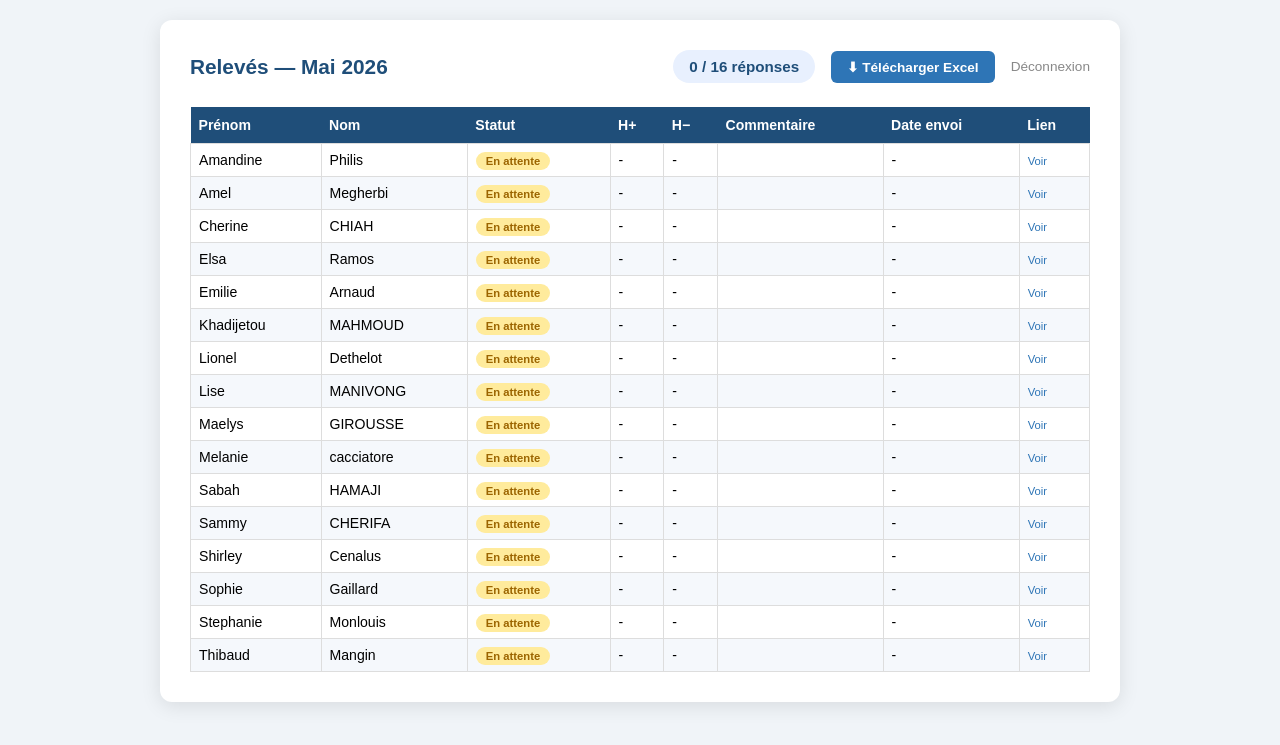
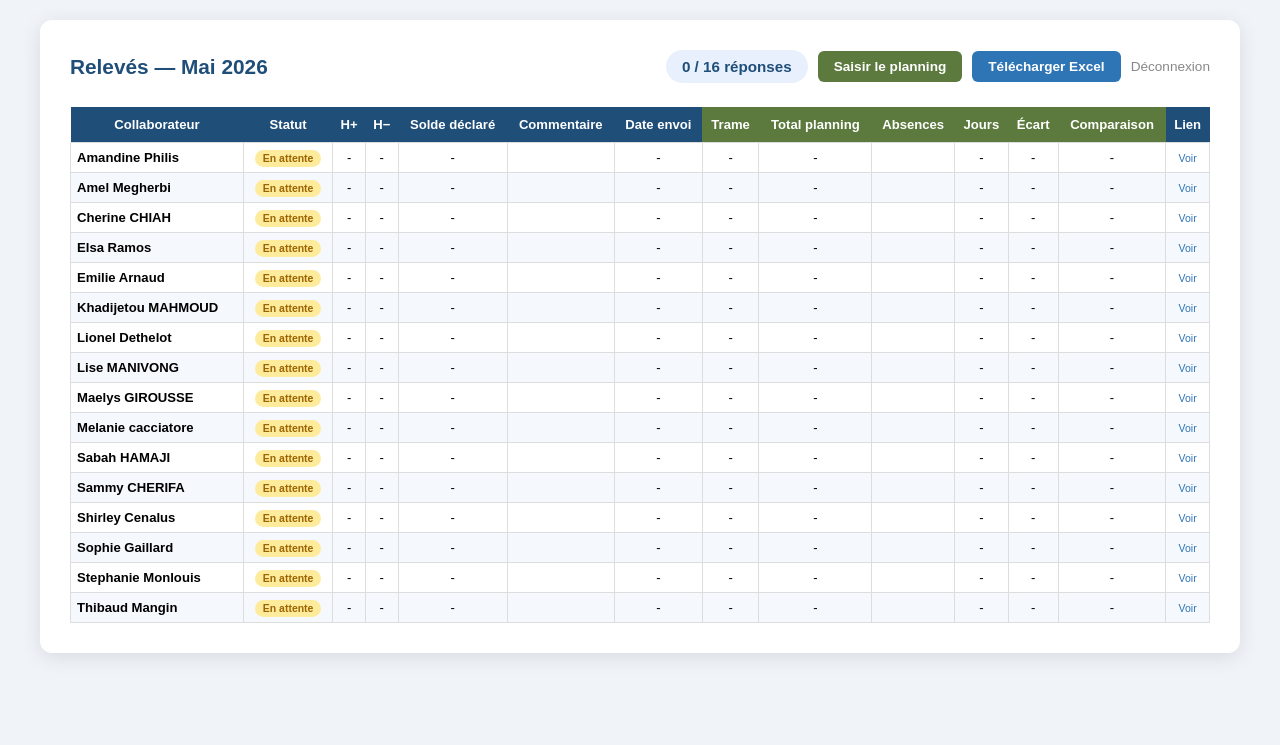
Before and after one commit to pharmanantu-bit/botRh, a Flask app: page /admin in a window 1280 px wide. Shown: the top 745 px of the page. Run offline with Flask 3, Linux system fonts and the light colour scheme; the visitor is signed in with stand-in values (Sample User, id 1).

Commit message:
Ajout saisie planning + comparaison admin

```diff
--- a/app.py
+++ b/app.py
@@ -111,6 +111,31 @@ def envoyer():
     )
 
 
+def planning_file():
+    mois = datetime.now().month
+    annee = datetime.now().year
+    return f"planning_{mois}_{annee}.json"
+
+def charger_planning():
+    f = planning_file()
+    if os.path.exists(f):
+        with open(f, encoding="utf-8") as fp:
+            return json.load(fp)
+    return {}
+
+def sauvegarder_planning(data):
+    with open(planning_file(), "w", encoding="utf-8") as fp:
+        json.dump(data, fp, ensure_ascii=False, indent=2)
+
+def hm_to_float(s):
+    s = s.strip().replace("min", "").replace(" ", "")
+    if "h" in s:
+        parts = s.split("h")
+        h = float(parts[0] or 0)
+        m = float(parts[1] or 0) if len(parts) > 1 else 0
+        return round(h + m / 60, 2)
+    return 0.0
+
 def charger_employes():
     employes = []
     if os.path.exists(EMPLOYEES_FILE):
@@ -135,6 +160,7 @@ def admin():
 
     reponses = charger_reponses()
     employes = charger_employes()
+    planning = charger_planning()
     mois = datetime.now().month
     annee = datetime.now().year
 
@@ -142,6 +168,25 @@ def admin():
     for emp in employes:
         token = generer_token(emp["prenom"], emp["email"])
         reponse = reponses.get(token)
+        plan = planning.get(emp["prenom"], {})
+        plan_total = plan.get("total", None)
+
+        if reponse:
+            solde = round(reponse["heures_plus"] - reponse["heures_moins"], 2)
+            if plan_total is not None:
+                ecart = round(solde - plan_total, 2)
+                if abs(ecart) <= 0.5:
+                    statut_comp = "OK"
+                else:
+                    statut_comp = "A VERIFIER"
+            else:
+                ecart = None
+                statut_comp = None
+        else:
+            solde = None
+            ecart = None
+            statut_comp = None
+
         resultats.append({
             "prenom": emp["prenom"],
             "nom": emp["nom"],
@@ -149,14 +194,54 @@ def admin():
             "repondu": reponse is not None,
             "heures_plus": reponse["heures_plus"] if reponse else "-",
             "heures_moins": reponse["heures_moins"] if reponse else "-",
+            "solde": solde if solde is not None else "-",
             "commentaire": reponse.get("commentaire", "") if reponse else "",
             "date": reponse["date"] if reponse else "-",
+            "plan_trame": plan.get("trame", "-"),
+            "plan_total": plan_total if plan_total is not None else "-",
+            "plan_absences": plan.get("absences", ""),
+            "plan_jours": plan.get("jours", "-"),
+            "ecart": ecart if ecart is not None else "-",
+            "statut_comp": statut_comp,
             "lien": f"/releve?token={token}&prenom={emp['prenom']}",
         })
 
     repondus = sum(1 for r in resultats if r["repondu"])
+    a_planifier = charger_planning() != {}
     return render_template("admin.html", resultats=resultats, repondus=repondus,
-                           total=len(resultats), mois_annee=f"{MOIS_FR[mois]} {annee}")
+                           total=len(resultats), mois_annee=f"{MOIS_FR[mois]} {annee}",
+                           a_planifier=a_planifier)
+
+
+@app.route("/admin/planning", methods=["GET", "POST"])
+def admin_planning():
+    if not session.get("admin"):
+        return redirect(url_for("admin"))
+
+    employes = charger_employes()
+    planning = charger_planning()
+    mois = datetime.now().month
+    annee = datetime.now().year
+
+    if request.method == "POST":
+        nouveau = {}
+        for emp in employes:
+            p = emp["prenom"]
+            trame = request.form.get(f"trame_{p}", "").strip()
+            total = request.form.get(f"total_{p}", "").strip()
+            absences = request.form.get(f"absences_{p}", "").strip()
+            jours = request.form.get(f"jours_{p}", "").strip()
+            nouveau[p] = {
+                "trame": hm_to_float(trame) if trame else 0,
+                "total": hm_to_float(total) if total else 0,
+                "absences": absences,
+                "jours": int(jours) if jours.isdigit() else 0,
+            }
+        sauvegarder_planning(nouveau)
+        return redirect(url_for("admin"))
+
+    return render_template("admin_planning.html", employes=employes, planning=planning,
+                           mois_annee=f"{MOIS_FR[mois]} {annee}")
 
 
 @app.route("/admin/logout")
--- a/templates/admin.html
+++ b/templates/admin.html
@@ -7,31 +7,40 @@
   <style>
     * { box-sizing: border-box; margin: 0; padding: 0; }
     body { font-family: Arial, sans-serif; background: #f0f4f8; padding: 20px; }
-    .carte { background: white; border-radius: 12px; box-shadow: 0 4px 20px rgba(0,0,0,0.1); padding: 30px; max-width: 960px; margin: 0 auto; }
+    .carte { background: white; border-radius: 12px; box-shadow: 0 4px 20px rgba(0,0,0,0.1); padding: 30px; max-width: 1200px; margin: 0 auto; }
     .entete { display: flex; justify-content: space-between; align-items: center; margin-bottom: 24px; flex-wrap: wrap; gap: 10px; }
     h1 { color: #1F4E79; font-size: 1.3em; }
+    .actions { display: flex; gap: 10px; align-items: center; flex-wrap: wrap; }
     .compteur { background: #e8f0fe; color: #1F4E79; padding: 8px 16px; border-radius: 20px; font-weight: bold; font-size: 0.95em; }
     .btn-export { background: #2E75B6; color: white; padding: 8px 16px; border-radius: 6px; font-size: 0.85em; text-decoration: none; font-weight: bold; }
     .btn-export:hover { background: #1F4E79; }
+    .btn-planning { background: #5c7a3e; color: white; padding: 8px 16px; border-radius: 6px; font-size: 0.85em; text-decoration: none; font-weight: bold; }
+    .btn-planning:hover { background: #445c2e; }
     .deconnexion { color: #888; font-size: 0.85em; text-decoration: none; }
     .deconnexion:hover { color: #333; }
-    table { width: 100%; border-collapse: collapse; font-size: 0.88em; }
-    th { background: #1F4E79; color: white; padding: 10px 8px; text-align: left; }
+    table { width: 100%; border-collapse: collapse; font-size: 0.82em; }
+    th { background: #1F4E79; color: white; padding: 10px 6px; text-align: center; white-space: nowrap; }
+    .th-planning { background: #5c7a3e; }
     tr:nth-child(even) td { background: #f5f8fc; }
-    td { padding: 8px; border: 1px solid #ddd; vertical-align: middle; }
-    .badge-ok { background: #C6EFCE; color: #276221; padding: 3px 10px; border-radius: 12px; font-weight: bold; font-size: 0.8em; }
-    .badge-attente { background: #FFEB9C; color: #9C6500; padding: 3px 10px; border-radius: 12px; font-weight: bold; font-size: 0.8em; }
+    td { padding: 7px 6px; border: 1px solid #ddd; vertical-align: middle; text-align: center; }
+    td.nom { text-align: left; font-weight: bold; }
+    .badge-ok { background: #C6EFCE; color: #276221; padding: 3px 8px; border-radius: 12px; font-weight: bold; font-size: 0.8em; }
+    .badge-attente { background: #FFEB9C; color: #9C6500; padding: 3px 8px; border-radius: 12px; font-weight: bold; font-size: 0.8em; }
+    .badge-verif { background: #FFCCCC; color: #9C0006; padding: 3px 8px; border-radius: 12px; font-weight: bold; font-size: 0.8em; }
+    .badge-comp-ok { background: #C6EFCE; color: #276221; padding: 3px 8px; border-radius: 12px; font-weight: bold; font-size: 0.8em; }
     .lien { color: #2E75B6; font-size: 0.8em; text-decoration: none; }
     .lien:hover { text-decoration: underline; }
+    .sep { background: #5c7a3e !important; }
   </style>
 </head>
 <body>
 <div class="carte">
   <div class="entete">
     <h1>Relevés — {{ mois_annee }}</h1>
-    <div style="display:flex; gap:16px; align-items:center;">
+    <div class="actions">
       <span class="compteur">{{ repondus }} / {{ total }} réponses</span>
-      <a href="/admin/export" class="btn-export">⬇ Télécharger Excel</a>
+      <a href="/admin/planning" class="btn-planning">Saisir le planning</a>
+      <a href="/admin/export" class="btn-export">Télécharger Excel</a>
       <a href="/admin/logout" class="deconnexion">Déconnexion</a>
     </div>
   </div>
@@ -39,21 +48,26 @@
   <table>
     <thead>
       <tr>
-        <th>Prénom</th>
-        <th>Nom</th>
+        <th>Collaborateur</th>
         <th>Statut</th>
         <th>H+</th>
         <th>H−</th>
+        <th>Solde déclaré</th>
         <th>Commentaire</th>
         <th>Date envoi</th>
+        <th class="th-planning">Trame</th>
+        <th class="th-planning">Total planning</th>
+        <th class="th-planning">Absences</th>
+        <th class="th-planning">Jours</th>
+        <th class="th-planning">Écart</th>
+        <th class="th-planning">Comparaison</th>
         <th>Lien</th>
       </tr>
     </thead>
     <tbody>
       {% for r in resultats %}
       <tr>
-        <td>{{ r.prenom }}</td>
-        <td>{{ r.nom }}</td>
+        <td class="nom">{{ r.prenom }} {{ r.nom }}</td>
         <td>
           {% if r.repondu %}
           <span class="badge-ok">Reçu</span>
@@ -63,8 +77,25 @@
         </td>
         <td>{{ r.heures_plus }}</td>
         <td>{{ r.heures_moins }}</td>
+        <td>{{ r.solde }}</td>
         <td>{{ r.commentaire }}</td>
         <td>{{ r.date }}</td>
+        <td>{{ r.plan_trame }}</td>
+        <td>{{ r.plan_total }}</td>
+        <td>{{ r.plan_absences }}</td>
+        <td>{{ r.plan_jours }}</td>
+        <td>
+          {% if r.ecart != "-" %}
+            {% if r.ecart > 0 %}+{{ r.ecart }}h{% else %}{{ r.ecart }}h{% endif %}
+          {% else %}-{% endif %}
+        </td>
+        <td>
+          {% if r.statut_comp == "OK" %}
+          <span class="badge-comp-ok">OK</span>
+          {% elif r.statut_comp == "A VERIFIER" %}
+          <span class="badge-verif">A VÉRIFIER</span>
+          {% else %}-{% endif %}
+        </td>
         <td><a href="{{ r.lien }}" class="lien" target="_blank">Voir</a></td>
       </tr>
       {% endfor %}
```
Also changed, not shown: templates/admin_planning.html (added, +72 -0 lines).
